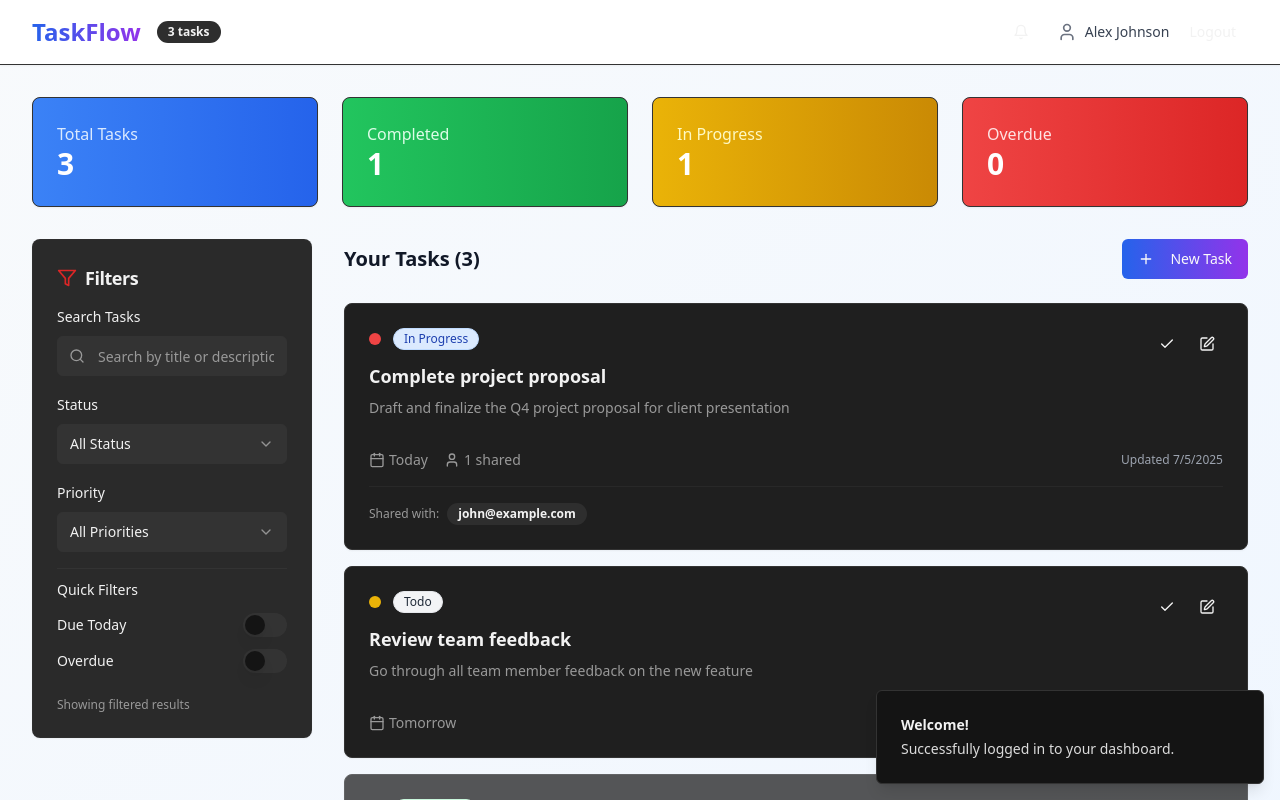
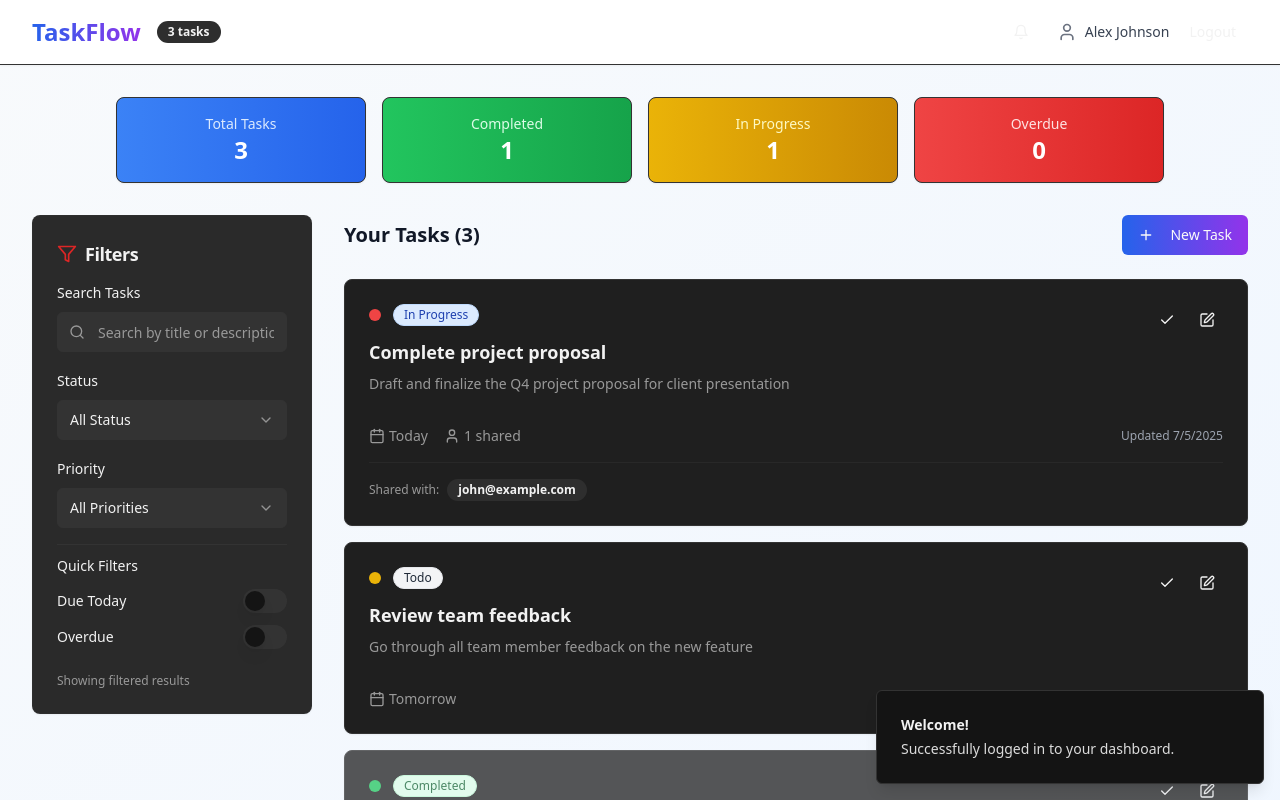
Before and after one commit to Singaraj45/collab-todo-nexus-hub, a React (Vite) app: page / in a window 1280 px wide. Both pictures are taken after a click on the button "Continue with Facebook". Shown: the top 800 px of the page. Built offline with nearby package versions, Linux system fonts and the light colour scheme.

Commit message:
Refactor: Display task stats horizontally
Refactor the task statistics display to a horizontal layout.

```diff
--- a/src/pages/Index.tsx
+++ b/src/pages/Index.tsx
@@ -1,4 +1,3 @@
-
 import { useState, useEffect } from 'react';
 import { Button } from "@/components/ui/button";
 import { Card, CardContent } from "@/components/ui/card";
@@ -240,48 +239,40 @@ const Index = () => {
       </header>
 
       <div className="max-w-7xl mx-auto px-4 sm:px-6 lg:px-8 py-8">
-        {/* Stats Cards */}
-        <div className="grid grid-cols-1 md:grid-cols-4 gap-6 mb-8">
-          <Card className="bg-gradient-to-r from-blue-500 to-blue-600 text-white">
-            <CardContent className="p-6">
-              <div className="flex items-center justify-between">
-                <div>
-                  <p className="text-blue-100">Total Tasks</p>
-                  <p className="text-3xl font-bold">{stats.total}</p>
-                </div>
+        {/* Stats Cards - Horizontal Layout */}
+        <div className="flex flex-wrap justify-center gap-4 mb-8">
+          <Card className="bg-gradient-to-r from-blue-500 to-blue-600 text-white flex-1 min-w-[200px] max-w-[250px]">
+            <CardContent className="p-4">
+              <div className="text-center">
+                <p className="text-blue-100 text-sm">Total Tasks</p>
+                <p className="text-2xl font-bold">{stats.total}</p>
               </div>
             </CardContent>
           </Card>
 
-          <Card className="bg-gradient-to-r from-green-500 to-green-600 text-white">
-            <CardContent className="p-6">
-              <div className="flex items-center justify-between">
-                <div>
-                  <p className="text-green-100">Completed</p>
-                  <p className="text-3xl font-bold">{stats.completed}</p>
-                </div>
+          <Card className="bg-gradient-to-r from-green-500 to-green-600 text-white flex-1 min-w-[200px] max-w-[250px]">
+            <CardContent className="p-4">
+              <div className="text-center">
+                <p className="text-green-100 text-sm">Completed</p>
+                <p className="text-2xl font-bold">{stats.completed}</p>
               </div>
             </CardContent>
           </Card>
 
-          <Card className="bg-gradient-to-r from-yellow-500 to-yellow-600 text-white">
-            <CardContent className="p-6">
-              <div className="flex items-center justify-between">
-                <div>
-                  <p className="text-yellow-100">In Progress</p>
-                  <p className="text-3xl font-bold">{stats.inProgress}</p>
-                </div>
+          <Card className="bg-gradient-to-r from-yellow-500 to-yellow-600 text-white flex-1 min-w-[200px] max-w-[250px]">
+            <CardContent className="p-4">
+              <div className="text-center">
+                <p className="text-yellow-100 text-sm">In Progress</p>
+                <p className="text-2xl font-bold">{stats.inProgress}</p>
               </div>
             </CardContent>
           </Card>
 
-          <Card className="bg-gradient-to-r from-red-500 to-red-600 text-white">
-            <CardContent className="p-6">
-              <div className="flex items-center justify-between">
-                <div>
-                  <p className="text-red-100">Overdue</p>
-                  <p className="text-3xl font-bold">{stats.overdue}</p>
-                </div>
+          <Card className="bg-gradient-to-r from-red-500 to-red-600 text-white flex-1 min-w-[200px] max-w-[250px]">
+            <CardContent className="p-4">
+              <div className="text-center">
+                <p className="text-red-100 text-sm">Overdue</p>
+                <p className="text-2xl font-bold">{stats.overdue}</p>
               </div>
             </CardContent>
           </Card>
```
